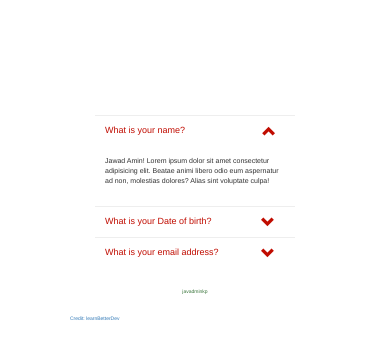
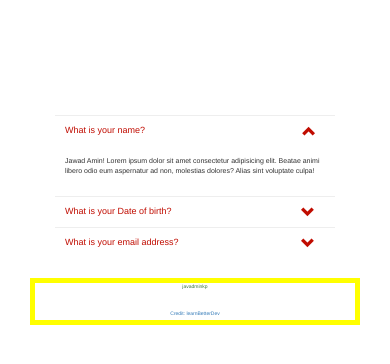
Before and after one commit to jawadaminkp/Accordion_JS, a plain HTML site: page index.html in a window 390 px wide. Drawn offline with nearby package versions, Linux system fonts and the light colour scheme.

Commit message:
Update style.css

```diff
--- a/style.css
+++ b/style.css
@@ -1,8 +1,8 @@
 body {
     background: #EFEFEF;
     padding: 105px;
-    padding-left:70px;
-    padding-right:70px;
+    padding-left:30px;
+    padding-right:30px;
 }
 
 html{
@@ -99,5 +99,10 @@ ul {
         text-align: center;
     }
 
+    .center {
+        border: 5px solid #FFFF00;
+        text-align: center;
+    }
+
 
 }
```
